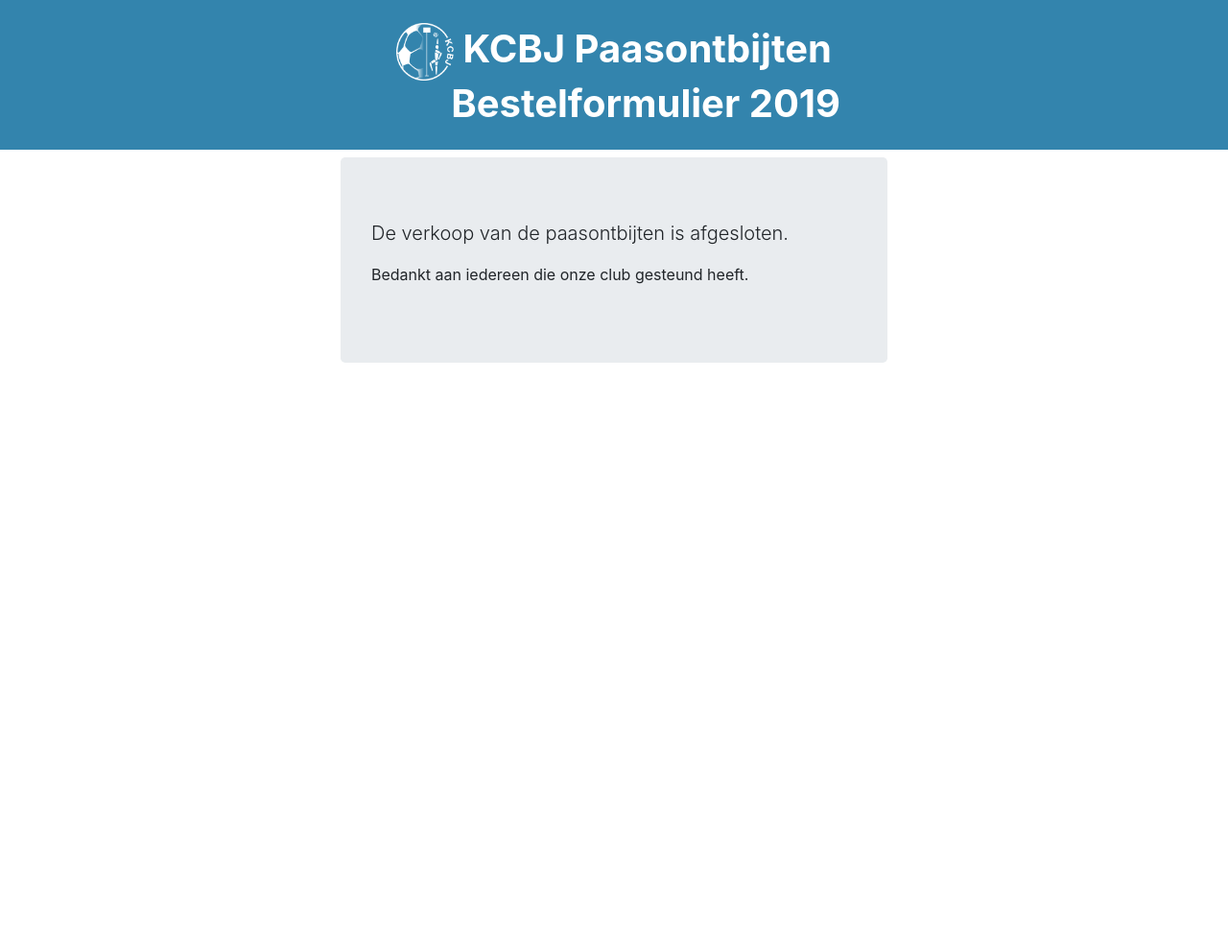
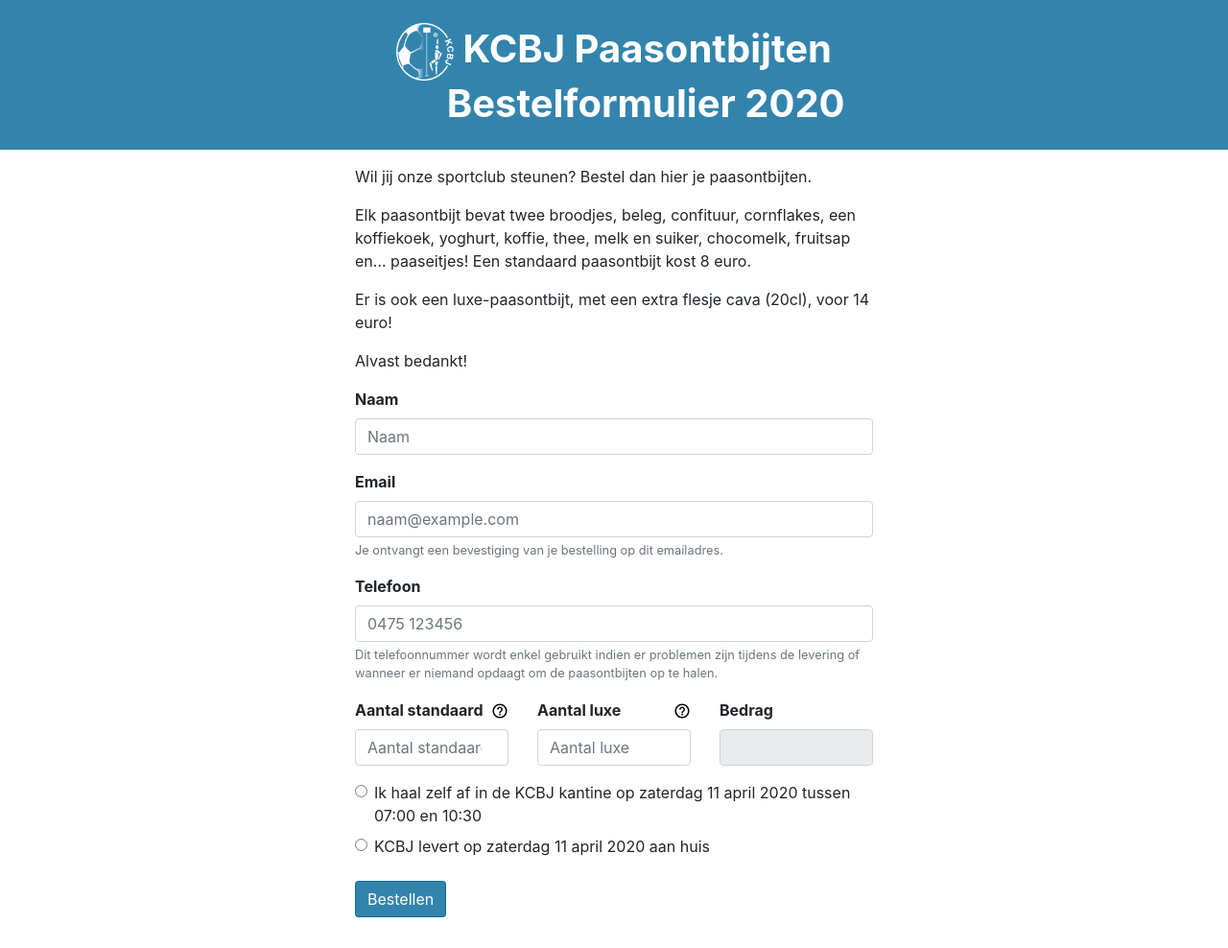
Before and after one commit to kcbj/kcbj.github.io, a Jekyll site: the page pasen/index.html, which Jekyll copies as it is, in a window 1280 px wide. Shown: the whole page at 96% size. Built offline with Jekyll 4.4.1, drawn with Linux system fonts in a browser that asks for light colours; before the commit the page ends 900 px from its top, so only the background shows below that.

Commit message:
Activated bestelformulier Paasontbijten 2020

```diff
--- a/index.html
+++ b/index.html
@@ -25,8 +25,8 @@
     <h1>Welkom bij korfbalclub KCBJ</h1>
     <h2>KCBJ is een korfbalclub uit Betekom met meer dan 200 actieve leden</h2>
     <div class="buttons">
+      <a class="button more new" style ="text-align: center" href="/pasen">Bestel<br>paasontbijten</a>
       <a class="button more new" style ="text-align: center" href="/korfbalweek">Korfbalweek<br>Zomer 2020</a>
-      <a class="button more" href="/locations/">Wij zijn verhuisd</a>
     </div>
     <div id="respect" style="position: absolute; right: 0; bottom: 0; padding: 20px">
       <img src="/images/respect-white.png" alt="Respect" style="opacity: 0.5;"/>
--- a/pasen/index.html
+++ b/pasen/index.html
@@ -26,10 +26,8 @@
 </head>
 <body>
 
-  <h1><img id="logo" src="logo-white.png"/> KCBJ Paasontbijten<br>&nbsp;&nbsp;&nbsp;&nbsp;&nbsp;&nbsp;&nbsp;Bestelformulier 2019</h1>
+  <h1><img id="logo" src="logo-white.png"/> KCBJ Paasontbijten<br>&nbsp;&nbsp;&nbsp;&nbsp;&nbsp;&nbsp;&nbsp;Bestelformulier 2020</h1>
   <div class="container">
-
-    <!--
     <div class="row justify-content-center" id="form">
       <form class="col col-md-8 col-lg-6">
 
@@ -43,7 +41,7 @@
               Een standaard paasontbijt kost 8 euro.
             </p>
             <p>
-              <b>Nieuw in 2019:</b> Een luxe-paasontbijt, met een extra flesje cava (20cl), voor 14 euro!
+              Er is ook een luxe-paasontbijt, met een extra flesje cava (20cl), voor 14 euro!
             </p>
             <p>
               Alvast bedankt!
@@ -100,13 +98,13 @@
             <div class="form-check">
               <input class="form-check-input" type="radio" name="transport" id="transportAfhalen" value="afhalen" required>
               <label class="form-check-label" for="transportAfhalen">
-                Ik haal zelf af in de KCBJ kantine op zaterdag 20 april 2019 tussen 07:00 en 10:30
+                Ik haal zelf af in de KCBJ kantine op zaterdag 11 april 2020 tussen 07:00 en 10:30
               </label>
             </div>
             <div class="form-check">
               <input class="form-check-input" type="radio" name="transport" id="transportLeveren" value="leveren" required>
               <label class="form-check-label" for="transportLeveren">
-                KCBJ levert op zaterdag 20 april 2019 aan huis
+                KCBJ levert op zaterdag 11 april 2020 aan huis
               </label>
             </div>
           </div>
@@ -200,8 +198,8 @@
 
       </form>
     </div>
-    -->
 
+    <!--
     <div class="row justify-content-center">
       <div class="col col-md-8 col-lg-6 jumbotron">
         <p class="lead">
@@ -212,6 +210,7 @@
         </p>
       </div>
     </div>
+    -->
 
     <div class="row justify-content-center" id="result-success" style="display:none;">
       <div class="col col-md-8 col-lg-6">
```
